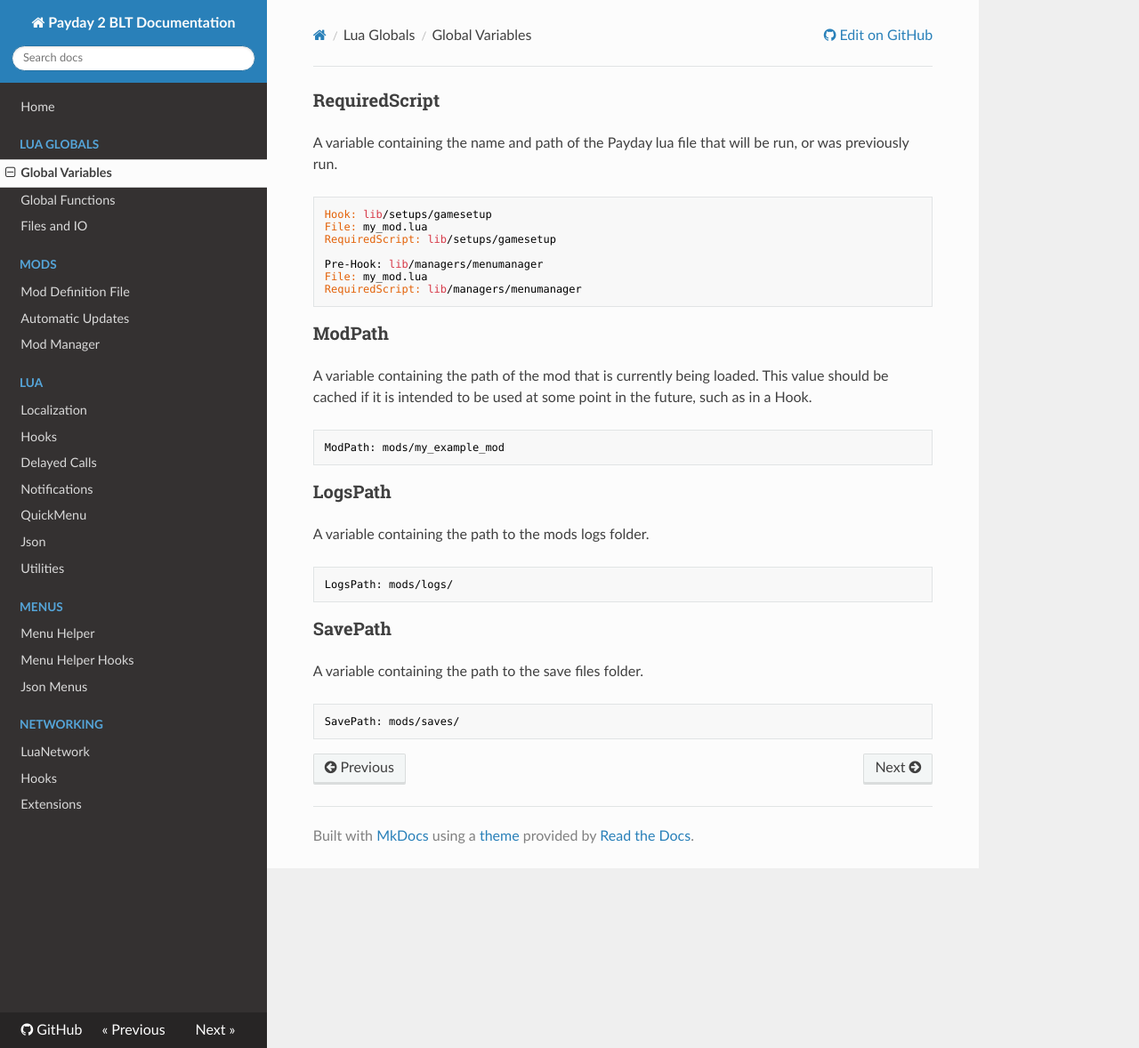
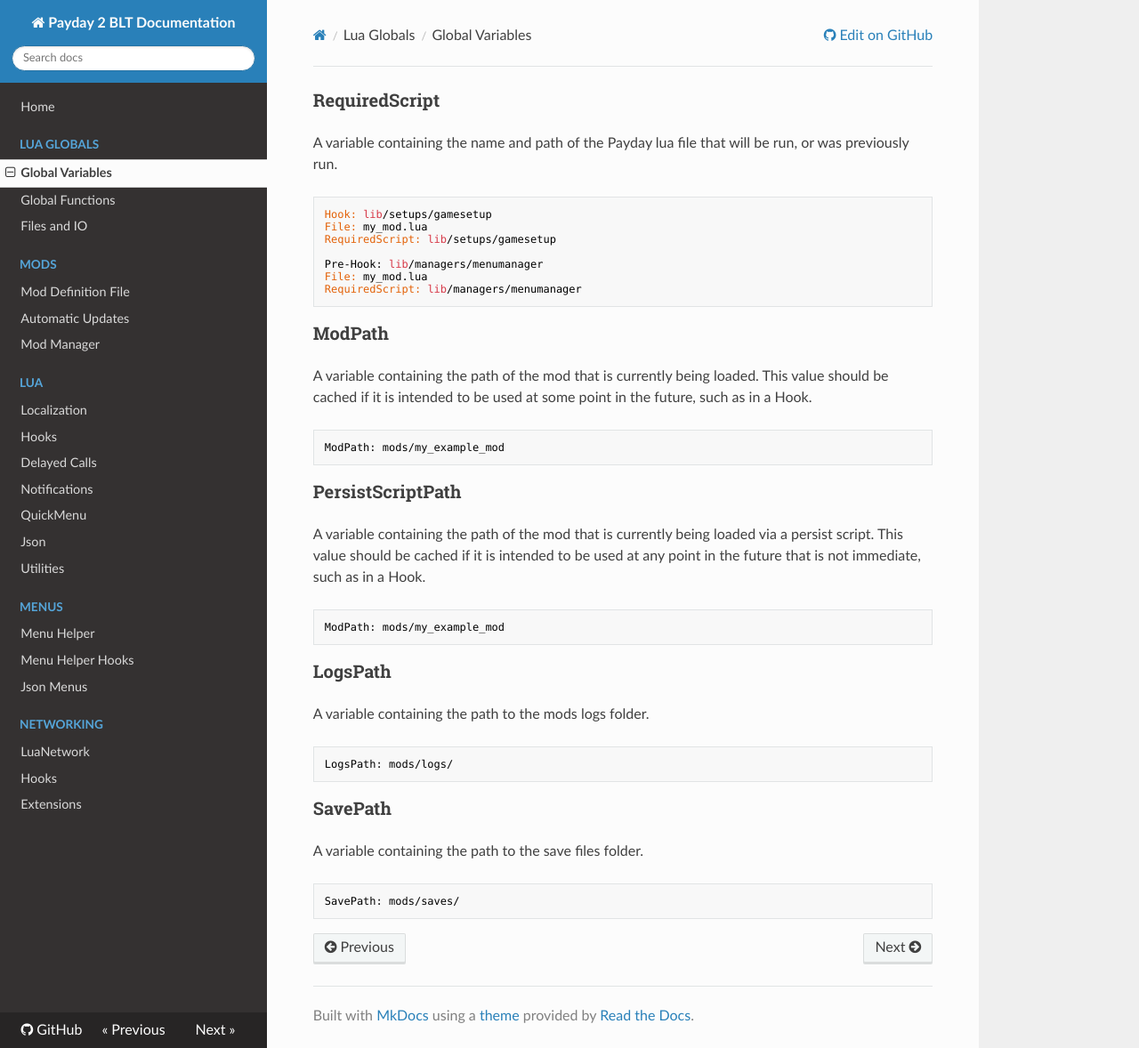
Before and after one commit to JamesWilko/Payday-2-BLT-Docs, an MkDocs documentation site: the page built from docs/globals/variables.md, in a window 1280 px wide and 1178 px high. Shown: the whole window at 89% size. Built offline with MkDocs 1.6.1, drawn with Linux system fonts in a browser that asks for light colours; nearby versions of some CDN libraries; old or Windows-style settings are respelled for this version of MkDocs.

Commit message:
Added PersistScriptPath variable information

```diff
--- a/docs/globals/variables.md
+++ b/docs/globals/variables.md
@@ -16,6 +16,12 @@ intended to be used at some point in the future, such as in a Hook.
 
 	ModPath: mods/my_example_mod
 
+### PersistScriptPath
+A variable containing the path of the mod that is currently being loaded via a persist script. This value should be cached
+if it is intended to be used at any point in the future that is not immediate, such as in a Hook.
+
+	ModPath: mods/my_example_mod
+
 ### LogsPath
 A variable containing the path to the mods logs folder.
 
```
